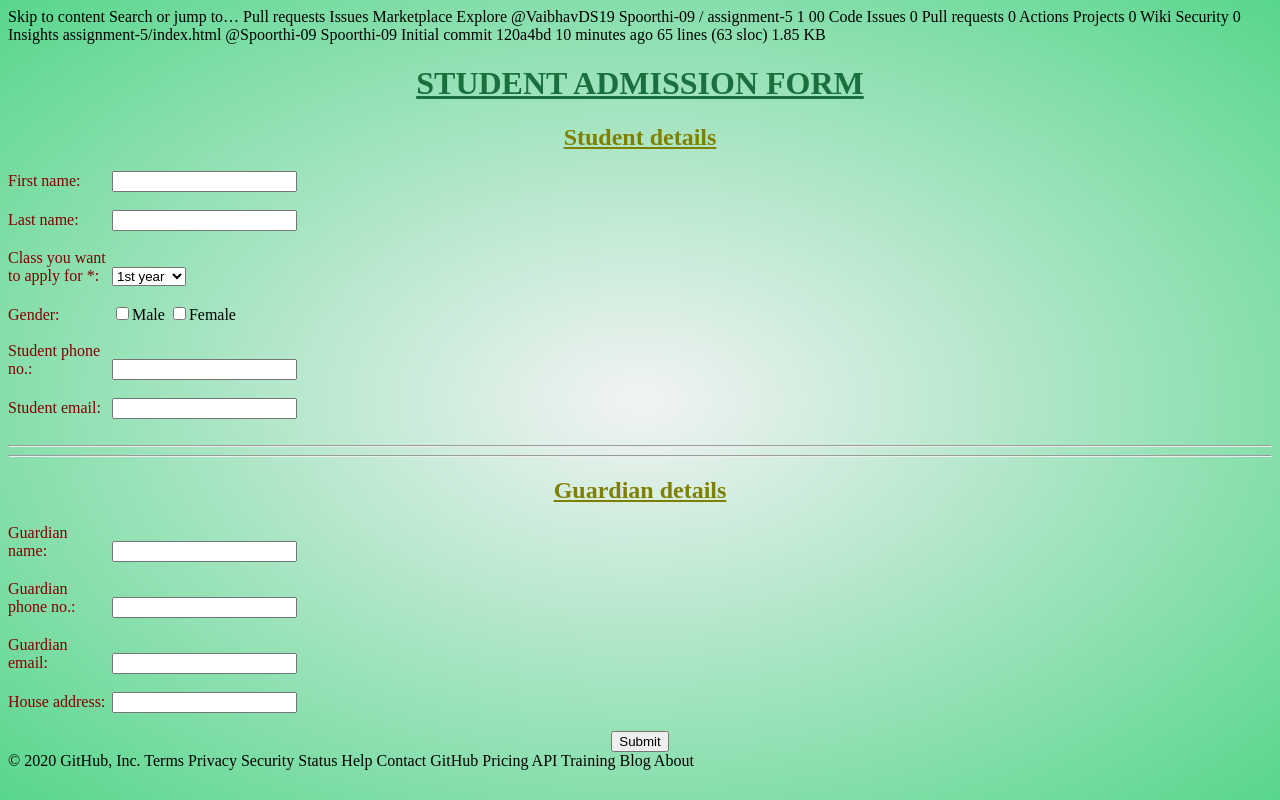
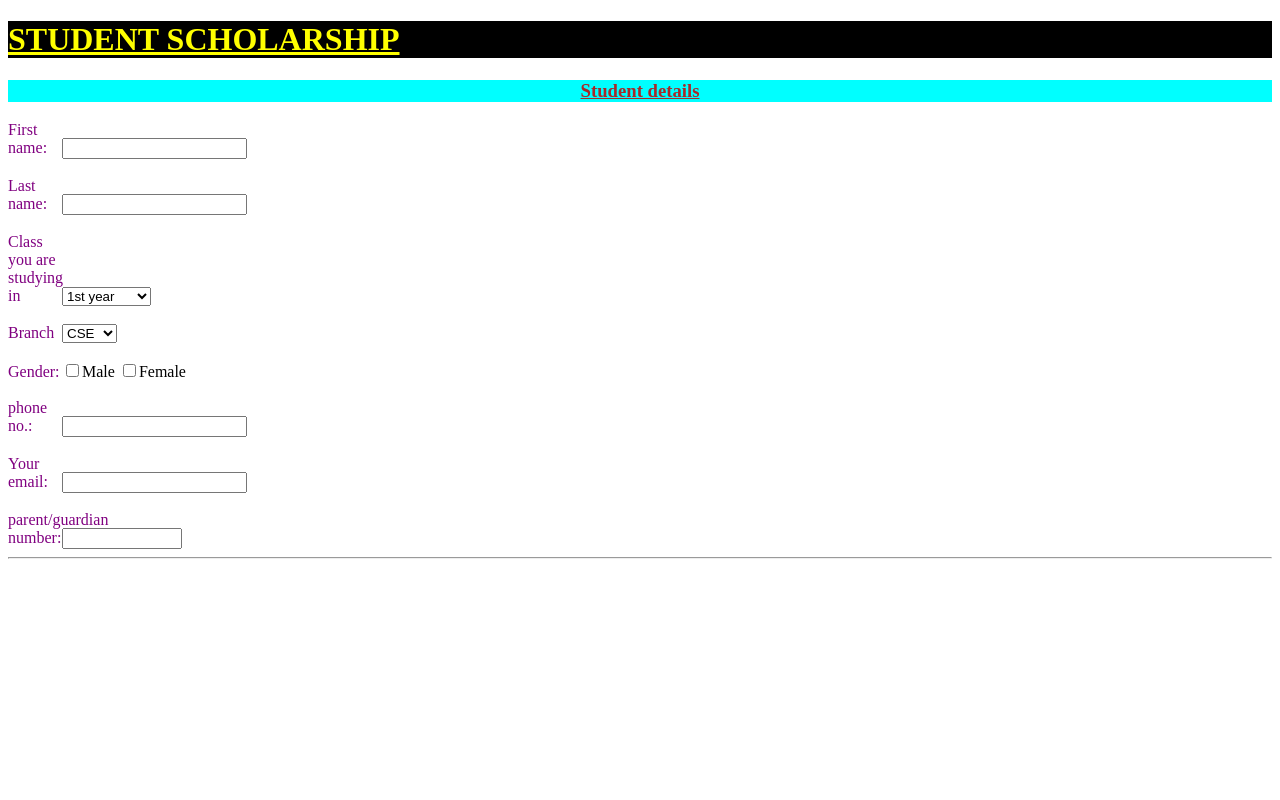
Before and after one commit to VaibhavDS19/Assignment-6, a website: page index.html in a window 1280 px wide. Drawn offline with Linux system fonts and the light colour scheme.

Commit message:
2 files modified

```diff
--- a/index.html
+++ b/index.html
@@ -1,103 +1,70 @@
-Skip to content
-Search or jump to…
-
-Pull requests
-Issues
-Marketplace
-Explore
-
-@VaibhavDS19
-Spoorthi-09
-/
-assignment-5
-1
-00
- Code
- Issues 0
- Pull requests 0 Actions
- Projects 0
- Wiki
- Security 0
- Insights
-assignment-5/index.html
-@Spoorthi-09 Spoorthi-09 Initial commit
-120a4bd 10 minutes ago
-65 lines (63 sloc)  1.85 KB
-
 <!DOCTYPE html>
 <html>
+
 <head>
 	<title>Assignment 5</title>
 	<style>
-    label
-    {
-      width:100px;
-      display:inline-block;
-      color:maroon;
+		label {
+			width: 50px;
+			display: inline-block;
+			color: purple;
 		}
-    h2
-    {
-      color:olive;
+
+		h3 {
+      background: aqua;
+			color: brown;
 		}
-    h1
-    {
-      color:#196F3D;
-    }
-    body
-    {
-      background-image:radial-gradient(#F2F3F4,#58D68D);
+
+		h1 {
+			background: black;
+			color: yellow;
 		}
 	</style>
 </head>
+
 <body>
+	<div>
+		<h1 style="text-align:left" , width="20%"><u>STUDENT SCHOLARSHIP</u></h1>
 
-    <h1 style="text-align:center"><u>STUDENT ADMISSION FORM</u></h1>
-    <form action = "/action_page.php">
-    <h2 style="text-align:center"><u>Student details</u></h2>
+		<form action="/action_page.js">
+			<h3 style="text-align:center"><u>Student details</u></h3>
 			<label for = "fname">First name:</label>
-    <input type ="text" id = "fname" name = "fname"><br><br>
+			<input type ="text" id = "fname"><br><br>
 			<label for = "lname">Last name:</label>
-    <input type="text" id = "lname" name = "lname"><br><br>
-    <label for = "year">Class you want to apply for *:</label>
+			<input type="text" id = "lname"><br><br>
+
+			<label for = "year">Class you are studying in</label>
 			<select>
+      <optgroup label="BE">
       <option>1st year</option>
       <option>2nd year</option>
       <option>3rd year</option>
       <option>4th year</option>
+      </optgroup>
       </select>
 			<br><br>
+
+			<label for = "year">Branch</label>
+			<select>
+      <option>CSE</option>
+      <option>ISE</option>
+      <option>Mech</option>
+      <option>ECE</option>
+      </optgroup>
+      </select><br><br>
+
 			<label for = "gender">Gender:</label>
 			<input type ="checkbox">Male
 			<input type = "checkbox">Female
 			<br><br>
-      <label for = "stel">Student phone no.:</label>
-      <input type = "text" id = "stel" name = "stel"><br><br>
-      <label for = "semail">Student email:</label>
+			<label for = "telephone">phone no.:</label>
+			<input type = "number" id = "telephone"><br><br>
+			<label for = "student_email">Your email:</label>
 			<input type = "email"><br><br>
+			<label for ="parent/guardian_no">parent/guardian number:</label>
+			<input type = "number" min="1000000000" max="9999999999">
 			<hr>
-      <hr>
-      <h2 style = "text-align:center"><u>Guardian details</u></h2>
-      <label for = "gname">Guardian name:</label>
-      <input type = "text" id = "gname" name = "gname"><br><br>
-      <label for = "gtel">Guardian phone no.:</label>
-      <input type = "text" id = "gtel" name = "gtel"><br><br>
-      <label for = "gemail">Guardian email:</label>
-      <input type = "email"><br><br>
-      <label for = "address">House address:</label>
-      <input type = "text" id = "address" name = "address"><br><br>
-      <center><input type = "submit"></center>
+			<div>
+</body>
 
-  </body>
 </html>
-© 2020 GitHub, Inc.
-Terms
-Privacy
-Security
-Status
-Help
-Contact GitHub
-Pricing
-API
-Training
-Blog
-About
--- a/style.css
+++ b/style.css
@@ -1,4 +1,3 @@
 div
 {
-  background: linear-gradient(to bottom, #33ccff 0%,#ff99cc 100%)
-}
+  background: linear-gradient(to bottom, #33ccff 0%,#ff99cc 40%,#ebd384 100%);}
```
Lines whose indentation alone changed are shown as unchanged.
